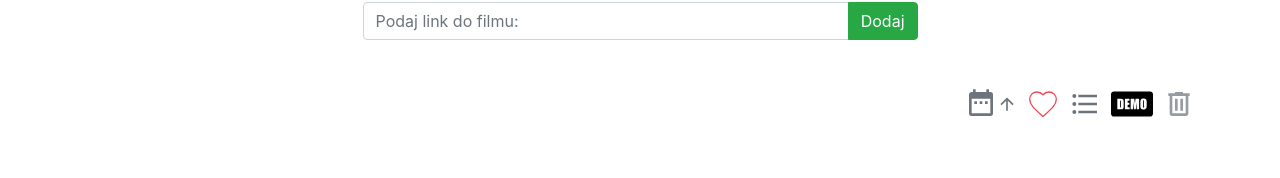
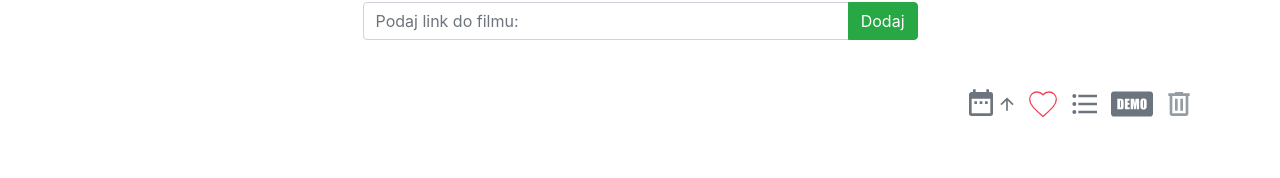
Before and after one commit to Milesq/video-app, a React (Create React App) app: page / in a window 1280 px wide. Shown: the part 104-282 px from the top of the page. Built offline with nearby package versions, Linux system fonts and the light colour scheme.

Commit message:
feat: make demo button grey

```diff
--- a/src/components/ListController/UploadDemo.tsx
+++ b/src/components/ListController/UploadDemo.tsx
@@ -15,7 +15,13 @@ function UploadDemo({ videos: demoVideos }: UploadDemoProps) {
     dispatch(videos.addVideo(demoVideos))
   }
 
-  return <DemoIcon onClick={uploadDemo} width="42" className="cursor-pointer" />
+  return (
+    <DemoIcon
+      onClick={uploadDemo}
+      width="42"
+      className="cursor-pointer text-secondary"
+    />
+  )
 }
 
 export default UploadDemo
```
Also changed, not shown: src/svg/demo.svg.
